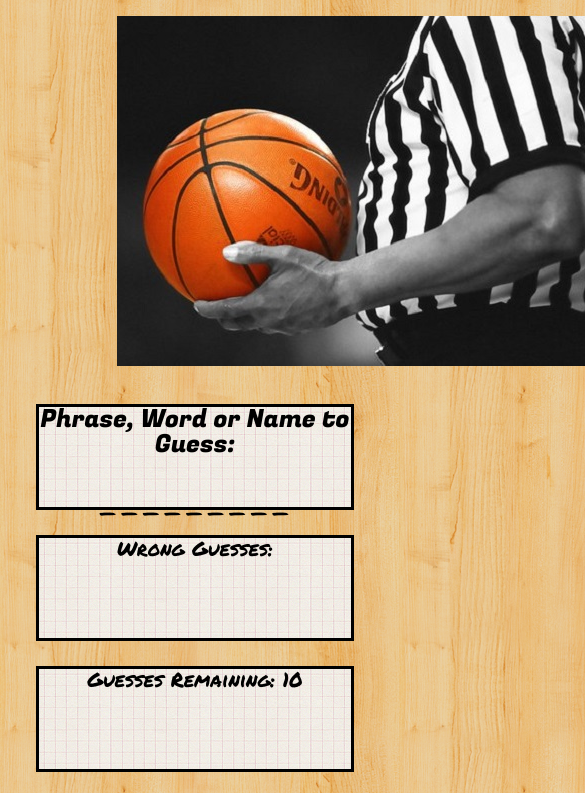
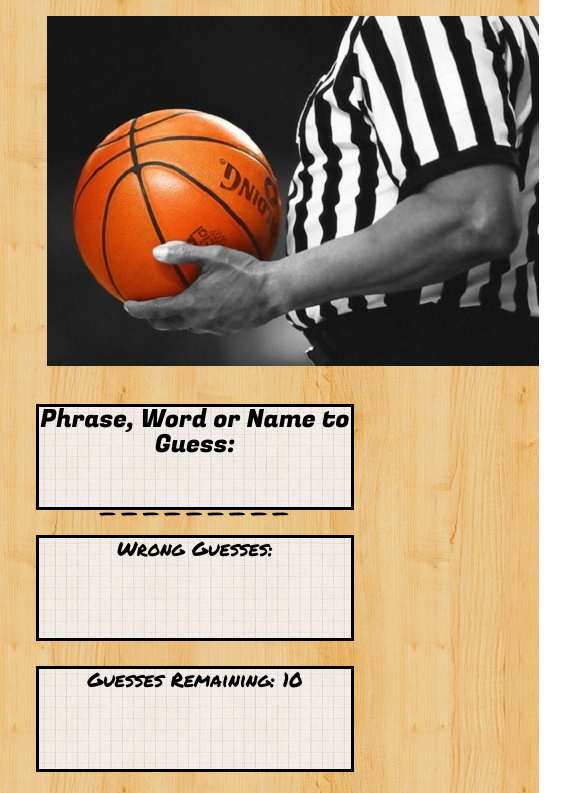
Before and after one commit to Kgertenbach/Hangman, a plain HTML site: page index.html in a window 390 px wide. Shown: the part 113-906 px from the top of the page, 585 px wide, since content can reach past the window. Drawn offline with nearby package versions, Linux system fonts and the light colour scheme; files that its build step writes are made by us from their sources.

Commit message:
third commit

```diff
--- a/css/style.css
+++ b/css/style.css
@@ -18,7 +18,8 @@ h3 {
 }
 
 #images {
-  margin-left: 30%;
+  position: static;
+  padding-left: 30%;
 }
 
 body  {
@@ -40,3 +41,22 @@ body  {
   font-family: 'Indie Flower', cursive;
   font-family: 'Permanent Marker', cursive;
 }
+@media screen and (max-width: 980px) {
+
+#images {
+
+  position: static;
+  padding-left: 25%;
+}}
+@media screen and (max-width: 768px)  {
+
+#images {
+  position: static;
+  padding-left: 17%;
+}}
+@media screen and (max-width: 640px) {
+
+#images {
+
+  padding-left: 12%;
+}}
--- a/index.html
+++ b/index.html
@@ -3,10 +3,12 @@
 
 <head>
   <meta charset="UTF-8">
+  <meta name="viewport" content="width=device-width, initial-scale=1.0">
   <title>Karen Gertenbach: Hangman Game</title>
   <link rel="stylesheet" type="text/css" href="css/reset.css">
   <link rel="stylesheet" type="text/css" href="css/style.css">
   <link href="https://fonts.googleapis.com/css?family=Amatic+SC|Fugaz+One|Indie+Flower|Luckiest+Guy|Permanent+Marker" rel="stylesheet">
+  <link rel="stylesheet" media="mediatype and|not|only (media feature)" href="assets/css/style.css">
 </head>
 <!-- My Game -->
 <body>
```
